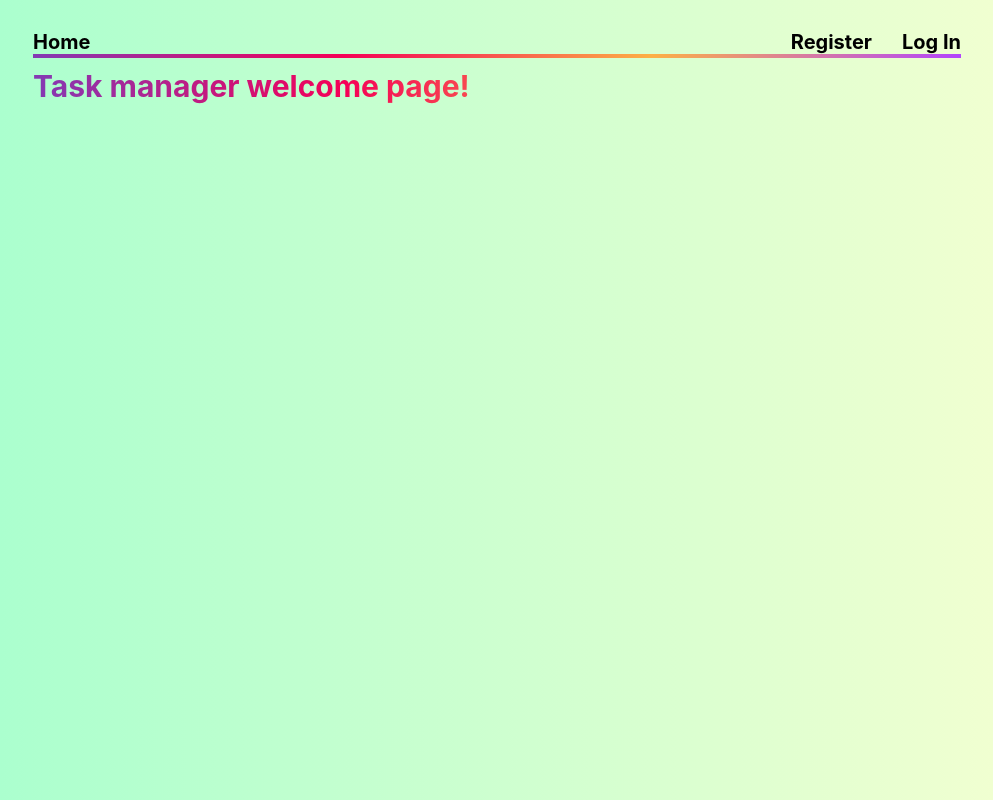
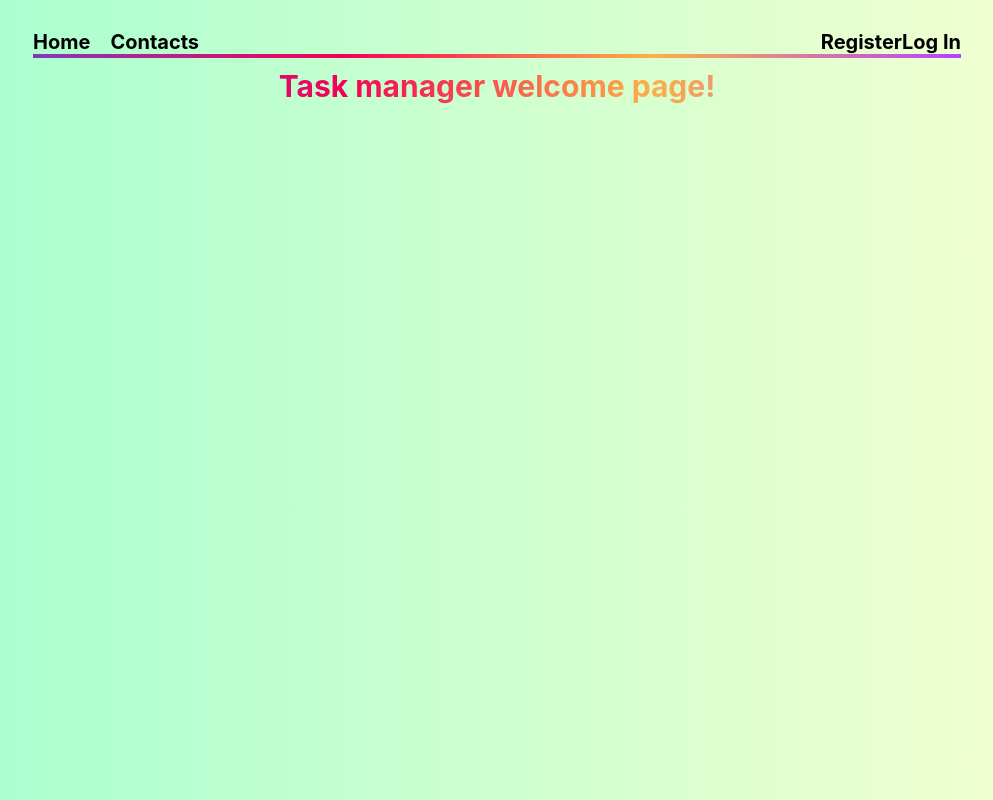
Before and after one commit to JurekZela/goit-react-hw-08, a React (Vite) app: page / in a window 1280 px wide. Shown: the whole page, without its empty margins (143-1136 px from the left). Built offline with nearby package versions, Linux system fonts and the light colour scheme.

Commit message:
contacts card

```diff
--- a/src/components/App/App.jsx
+++ b/src/components/App/App.jsx
@@ -4,11 +4,10 @@ import { useDispatch } from 'react-redux';
 import { Routes, Route } from 'react-router-dom';
 import { refreshUser } from '../../redux/auth/operations.js';
 import useAuth from '../../hooks/useAuth.js';
-import ContactList from '../Contacts/Contacts';
+ import ContactList from '../Contacts/Contacts';
 import { PrivateRoute } from '../PrivateRoute.jsx';
 import { RestrictedRoute } from '../RestrictedRoute.jsx';
 import Layout from '../Layout.jsx';
-import ContactForm from '../PhoneBook/Phonebook.jsx';
 
 const HomePage = lazy(() => import('../../pages/Home/Home.jsx'));
 const RegisterForm = lazy(() => import('../../pages/Register.jsx'));
@@ -29,7 +28,7 @@ function App() {
 <Route path="/" element={<HomePage />} />
 <Route path="/register" element={<RestrictedRoute redirectTo='/contacts' component={<RegisterForm />} />} />
 <Route path="/login" element={<RestrictedRoute redirectTo='/contacts' component={<Login />} />} />
-<Route path="/contacts" element={<PrivateRoute redirectTo='/login' component={<ContactForm />} />} />
+<Route path="/contacts" element={<PrivateRoute redirectTo='/login' component={<ContactList />} />} />
 <Route path="*" element={<NotFound />} />
 </Routes>
 <Toaster />
--- a/src/components/AppBar/AppBar.js
+++ b/src/components/AppBar/AppBar.js
@@ -4,6 +4,7 @@ export const Header = styled.header`
 display: flex;
   justify-content: space-between;
   align-items: center;
+  padding: 0;
   margin-bottom: 10px;
   border-bottom: 4px solid;
   border-image: linear-gradient(to right, #833ab4, #f50057, #fcb045, #b345fc)
--- a/src/components/Contacts/Contacts.jsx
+++ b/src/components/Contacts/Contacts.jsx
@@ -1,8 +1,10 @@
 import { useDispatch, useSelector } from 'react-redux';
-import { ListContact, RemoveButton, Title } from './contacts-styled';
 import { deleteContact } from '../../redux/contacts/operations';
 import { selectError, selectIsLoading } from '../../redux/contacts/selectors';
 import { itemsFilter } from '../../redux/filters/selectors';
+import { ListContact, RemoveButton, Title, Card } from './contacts-styled';
+import ContactForm from '../PhoneBook/Phonebook';
+import Filter from '../Filter/Filter';
 
 
 const ContactList = () => {
@@ -14,7 +16,10 @@ const ContactList = () => {
     const items = useSelector(itemsFilter);
 
     return (
-     <ul>
+      <div>
+      <ContactForm />
+      <Filter />
+      <Card>
       {isLoading && <p>Loading contacts...</p>}
       {error && <p>{error}</p>}
       { items.map(({ id, name, number }) => (
@@ -26,7 +31,8 @@ const ContactList = () => {
        </ListContact>
        ))
     }
-     </ul>
+     </Card>
+      </div>
     )
 }
 
--- a/src/components/Filter/Filter.jsx
+++ b/src/components/Filter/Filter.jsx
@@ -3,7 +3,7 @@ import { useDispatch } from 'react-redux';
 import { changeFilter } from '../../redux/filters/slice';
 
 
-export const Filter = () => {
+const Filter = () => {
     const dispatch = useDispatch();
 
     const onFilteredContacts = evt => {
@@ -21,3 +21,5 @@ export const Filter = () => {
         </div>
     )
 };
+
+export default Filter;
--- a/src/components/Navigation/Navigation.js
+++ b/src/components/Navigation/Navigation.js
@@ -3,7 +3,7 @@ import { NavLink } from "react-router-dom";
 
 export const Nav = styled.nav`
 display: flex;
-gap: 5px;
+gap: 20px;
 `;
 
 export const NavigationLinks = styled(NavLink)`
@@ -20,9 +20,7 @@ display: inline-block;
     color: blue;
 }
 
-&:not(:last-child) {
-  margin-right: 30px;
-}
+
 `;
 
 export const UserInfo = styled.div`
--- a/src/components/Navigation/Navigation.jsx
+++ b/src/components/Navigation/Navigation.jsx
@@ -9,6 +9,10 @@ import { Nav, NavigationLinks, UserInfo } from './Navigation';
         <Nav>
             <NavigationLinks to='/'>
                 Home
+            </NavigationLinks>
+
+            <NavigationLinks to='/contacts'>
+            Contacts
             </NavigationLinks>
         </Nav>
 
--- a/src/pages/Home/Home.jsx
+++ b/src/pages/Home/Home.jsx
@@ -4,7 +4,7 @@ import { Text } from './HomePage-styled';
 const HomePage = () => {
     return (
         <Text>Task manager welcome page!</Text>
-    )
+        )
 };
 
 export default HomePage;
--- a/src/pages/Home/HomePage-styled.js
+++ b/src/pages/Home/HomePage-styled.js
@@ -1,6 +1,8 @@
 import { styled } from 'styled-components';
 
-export const Text = styled.p`
+export const Text = styled.span`
+  display: flex;
+  justify-content: center;
   margin-bottom: 10px;
   font-size: 30px;
   font-weight: 700;
```
